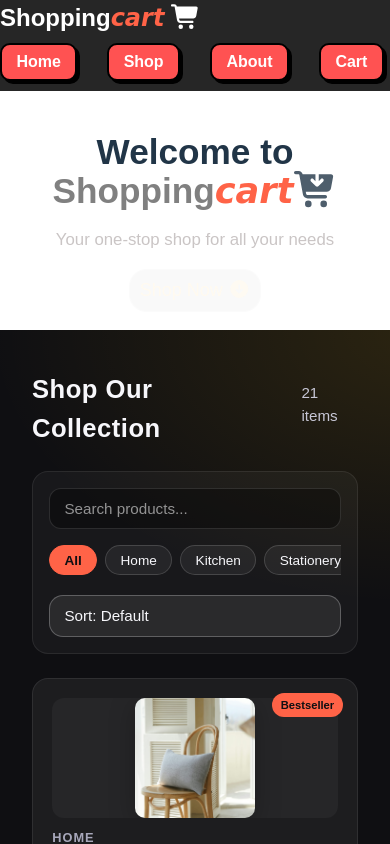
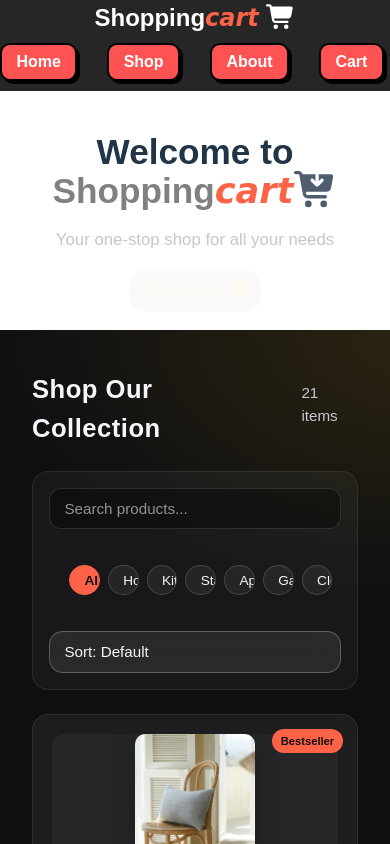
Before and after one commit to kxlade/shopping-cart, a React (Vite) app: page / in a window 390 px wide. Shown: the top 844 px of the page. Built offline with nearby package versions, Linux system fonts and the light colour scheme.

Commit message:
made some changes to the nav logo on mobile devices

```diff
--- a/src/App.css
+++ b/src/App.css
@@ -456,11 +456,14 @@ hr {
     align-items: flex-start;
   }
 
-    .navbar_actions {
-        width: 100%;
-        flex-wrap: wrap;
-        gap: 30px;
-    }
+  .navbar_logo {
+    align-self: center;
+  }
+  .navbar_actions {
+    width: 100%;
+    flex-wrap: wrap;
+    gap: 30px;
+  }
 
   .comic-button {
     font-size: 1rem;
@@ -484,10 +487,13 @@ hr {
     overflow-x: auto;
     -webkit-overflow-scrolling: touch;
     flex-wrap: nowrap;
-    padding-bottom: 4px;
-  }
-
-  .product-list__category-btn {
+    padding-bottom: 4px;<<<<<<< HEAD
+    gap: 35px;
+=======
+    gap: 30px;
+    padding: 20px;
+>>>>>>> 462862ddf5550aa022ae14acce37f9bfad0dae43
+-list__category-btn {
     flex: 0 0 auto;
   }
 
```
